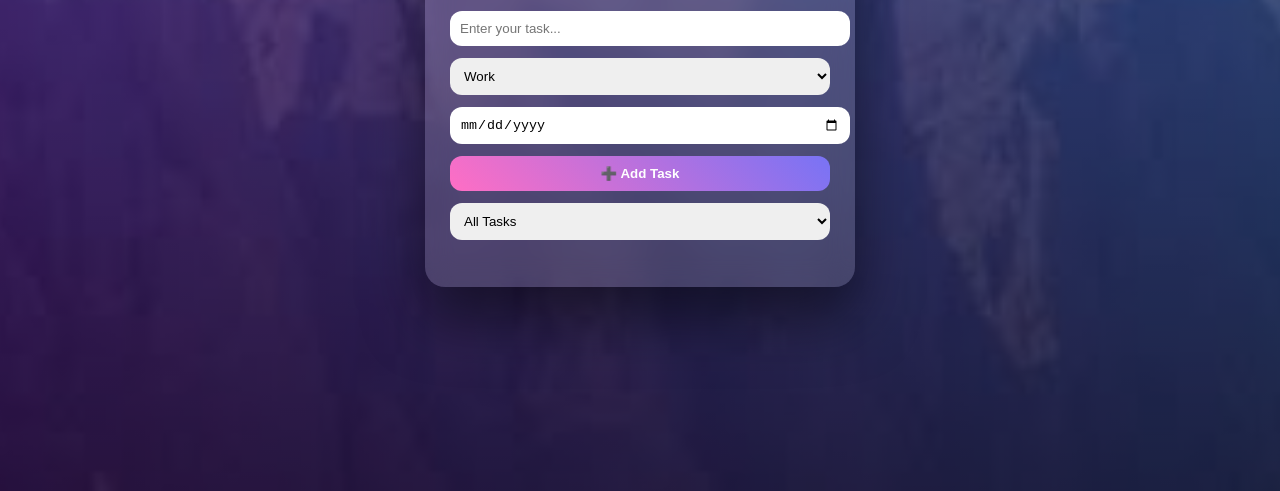
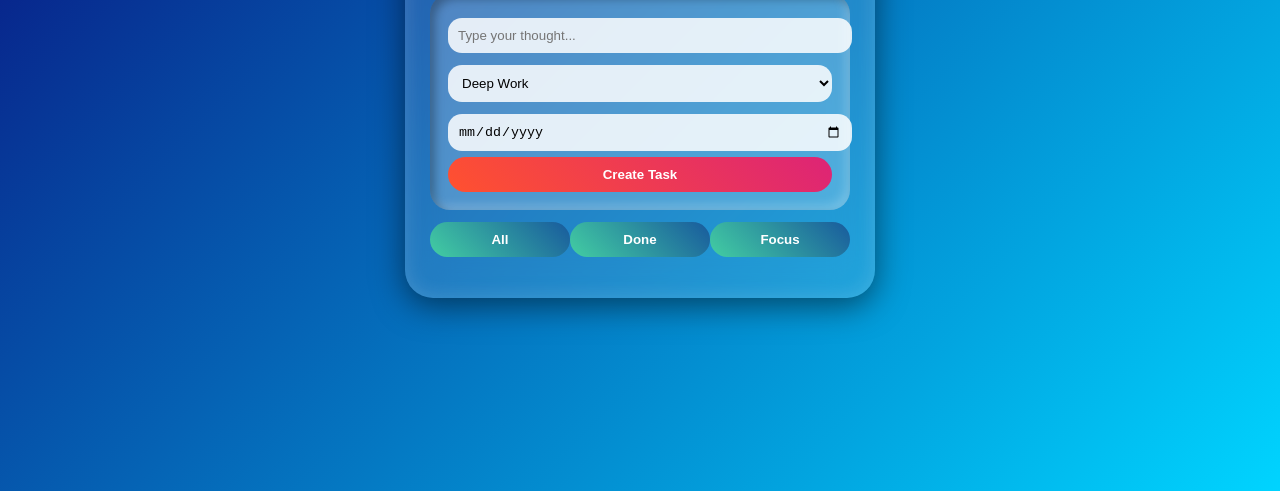
Before and after one commit to Amru569/advanced-todo-app, a plain HTML site: page index.html in a window 1280 px wide. Shown: the part 309-800 px from the top of the page. Drawn offline with Linux system fonts and the light colour scheme.

```diff
--- a/index.html
+++ b/index.html
@@ -2,31 +2,30 @@
 <html lang="en">
 <head>
 <meta charset="UTF-8">
-<title>Advanced Todo App</title>
+<title>NeuroTask AI</title>
 <link rel="stylesheet" href="style.css">
 </head>
 <body>
 
-<div class="container">
-  <h1>🌈 My Smart Todo List</h1>
+<div class="dashboard">
+  <h1>🧠 NeuroTask <span>AI</span></h1>
 
-  <input id="taskInput" placeholder="Enter your task...">
+  <div class="glass-panel">
+    <input id="taskInput" placeholder="Type your thought...">
+    <select id="category">
+      <option>Deep Work</option>
+      <option>Creative</option>
+      <option>Wellness</option>
+    </select>
+    <input type="date" id="dueDate">
+    <button onclick="addTask()">Create Task</button>
+  </div>
 
-  <select id="category">
-    <option>Work</option>
-    <option>Study</option>
-    <option>Personal</option>
-  </select>
-
-  <input type="date" id="dueDate">
-
-  <button onclick="addTask()">➕ Add Task</button>
-
-  <select id="filter" onchange="displayTasks()">
-    <option value="all">All Tasks</option>
-    <option value="completed">Completed</option>
-    <option value="pending">Pending</option>
-  </select>
+  <div class="filters">
+    <button onclick="setFilter('all')">All</button>
+    <button onclick="setFilter('completed')">Done</button>
+    <button onclick="setFilter('pending')">Focus</button>
+  </div>
 
   <ul id="taskList"></ul>
 </div>
--- a/script.js
+++ b/script.js
@@ -1,48 +1,59 @@
-let tasks = JSON.parse(localStorage.getItem("tasks")) || [];
+let tasks = JSON.parse(localStorage.getItem("neurotasks")) || [];
+let filter="all";
 
 function addTask(){
- let text = taskInput.value;
- let category = document.getElementById("category").value;
- let date = dueDate.value;
+ let text=taskInput.value;
+ let category=category.value;
+ let date=dueDate.value;
 
- if(text==="") return alert("Enter a task!");
+ if(text==="") return alert("Enter your thought");
 
- tasks.push({text,category,date,done:false});
- localStorage.setItem("tasks",JSON.stringify(tasks));
+ let priority=text.length>15?"High Focus":"Quick Win";
+ tasks.push({text,category,date,priority,done:false});
+ localStorage.setItem("neurotasks",JSON.stringify(tasks));
+ displayTasks();
  taskInput.value="";
- displayTasks();
 }
 
+function setFilter(f){filter=f;displayTasks();}
+
 function toggle(i){
- tasks[i].done = !tasks[i].done;
- localStorage.setItem("tasks",JSON.stringify(tasks));
+ tasks[i].done=!tasks[i].done;
+ localStorage.setItem("neurotasks",JSON.stringify(tasks));
  displayTasks();
 }
 
 function del(i){
  tasks.splice(i,1);
- localStorage.setItem("tasks",JSON.stringify(tasks));
+ localStorage.setItem("neurotasks",JSON.stringify(tasks));
  displayTasks();
 }
 
 function displayTasks(){
- let list="";
- let filter=document.getElementById("filter").value;
-
+ if(!taskList) return;
+ let html="";
  tasks.forEach((t,i)=>{
   if(filter=="completed" && !t.done) return;
   if(filter=="pending" && t.done) return;
+  html+=`
+   <li class="${t.done?'completed':''}">
+   <b>${t.text}</b><br>
+   <small>${t.category} | ${t.priority}</small>
+   <span>
+   <button onclick="toggle(${i})">✔</button>
+   <button onclick="del(${i})">✖</button>
+   </span></li>`;
+ });
+ taskList.innerHTML=html;
+}
 
-  list+=`
-  <li class="${t.done?'completed':''}">
-   ${t.text} (${t.category}) - ${t.date}
-   <span>
-    <button onclick="toggle(${i})">✔</button>
-    <button onclick="del(${i})">🗑</button>
-   </span>
-  </li>`;
- });
- taskList.innerHTML=list;
+if(document.getElementById("aiBox")){
+ let completed=tasks.filter(t=>t.done).length;
+ let total=tasks.length;
+ let rate= total?Math.round(completed/total*100):0;
+ aiBox.innerHTML=`
+  <h3>Focus Score : ${rate}%</h3>
+  <p>${rate>70?"Excellent discipline":"You need more consistency!"}</p>`;
 }
 
 displayTasks();
--- a/style.css
+++ b/style.css
@@ -1,79 +1,108 @@
 body{
  margin:0;
- padding:0;
- font-family:'Segoe UI',sans-serif;
- min-height:100vh;
- background:linear-gradient(rgba(0,0,0,0.4),rgba(0,0,0,0.7)),
- url("images.jpg") center/cover fixed no-repeat;
+ font-family:'Segoe UI';
+ height:100vh;
+ background:linear-gradient(135deg,#090979,#00d4ff);
  display:flex;
  justify-content:center;
  align-items:center;
+ color:white;
 }
 
-.container{
- width:380px;
- backdrop-filter: blur(14px);
- background:rgba(255,255,255,0.15);
+.dashboard{
+ width:420px;
  padding:25px;
- border-radius:20px;
- box-shadow:0 30px 60px rgba(0,0,0,0.5);
- color:white;
- animation:pop 1s ease;
+ background:rgba(255,255,255,0.12);
+ border-radius:28px;
+ box-shadow:
+ 0 8px 32px rgba(0,0,0,0.5),
+ inset 0 0 20px rgba(255,255,255,0.15);
+ backdrop-filter:blur(20px);
+ animation:fadeIn 1s ease;
 }
 
-@keyframes pop{
- from{transform:scale(0.8);opacity:0;}
- to{transform:scale(1);opacity:1;}
+@keyframes fadeIn{
+ from{transform:translateY(40px);opacity:0;}
+ to{transform:translateY(0);opacity:1;}
 }
 
-h1{text-align:center;}
+h1{
+ text-align:center;
+ font-size:32px;
+ font-weight:900;
+ letter-spacing:2px;
+ margin-bottom:20px;
+}
 
-input,select,button{
+h1 span{
+ color:#00f2fe;
+}
+
+.glass-panel{
+ background:rgba(255,255,255,0.2);
+ padding:18px;
+ border-radius:20px;
+ box-shadow:inset 5px 5px 10px rgba(0,0,0,0.3),
+ inset -5px -5px 10px rgba(255,255,255,0.2);
+}
+
+input,select{
  width:100%;
+ padding:10px;
  margin:6px 0;
- padding:10px;
  border:none;
- border-radius:12px;
- outline:none;
+ border-radius:14px;
+ background:rgba(255,255,255,0.85);
 }
 
 button{
- background:linear-gradient(45deg,#ff6ec4,#7873f5);
+ width:100%;
+ padding:10px;
+ border:none;
+ border-radius:18px;
+ background:linear-gradient(45deg,#ff512f,#dd2476);
  color:white;
  font-weight:bold;
  cursor:pointer;
- transition:0.3s;
+ transition:0.4s;
 }
 
 button:hover{
- transform:scale(1.05);
- box-shadow:0 5px 20px rgba(0,0,0,0.5);
+ transform:translateY(-3px) scale(1.03);
+ box-shadow:0 10px 30px rgba(0,0,0,0.4);
+}
+
+.filters{
+ display:flex;
+ justify-content:space-between;
+ margin:12px 0;
+}
+
+.filters button{
+ width:100%;
+ background:linear-gradient(45deg,#43cea2,#185a9d);
 }
 
 li{
  list-style:none;
- background:rgba(255,255,255,0.25);
- padding:10px;
- margin:8px 0;
- border-radius:10px;
+ margin:10px 0;
+ padding:12px;
+ border-radius:18px;
+ background:rgba(255,255,255,0.2);
+ box-shadow:inset 3px 3px 6px rgba(0,0,0,0.4),
+ inset -3px -3px 6px rgba(255,255,255,0.3);
+ animation:taskSlide 0.4s ease;
  display:flex;
  justify-content:space-between;
  align-items:center;
- animation:slide 0.4s ease;
 }
 
-@keyframes slide{
- from{opacity:0;transform:translateX(-20px);}
+@keyframes taskSlide{
+ from{opacity:0;transform:translateX(-25px);}
  to{opacity:1;transform:translateX(0);}
 }
 
 .completed{
  text-decoration:line-through;
- color:#ccc;
+ opacity:0.6;
 }
-
-li button{
- width:auto;
- padding:6px 10px;
- background:linear-gradient(45deg,#36d1dc,#5b86e5);
-}
```
Also changed, not shown: insights.html (added, +18 -0 lines), tasks.html (added, +36 -0 lines).
